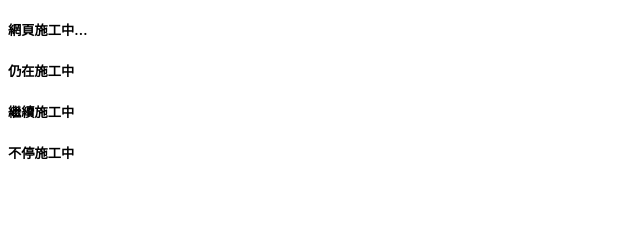
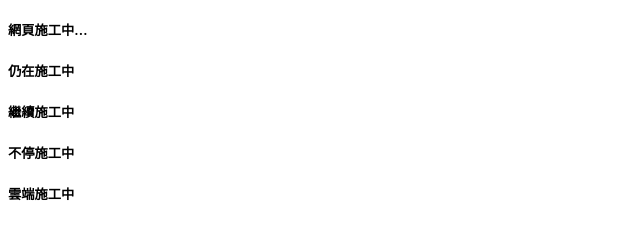
Before and after one commit to Tina-star2023/website2, a plain HTML site: page index.html in a window 1280 px wide. Shown: the part 70-308 px from the top of the page, without its empty margins (0-640 px from the left). Drawn offline with Linux system fonts and the light colour scheme.

Commit message:
github修改

```diff
--- a/index.html
+++ b/index.html
@@ -11,5 +11,6 @@
     <h5>仍在施工中</h5>
     <h5>繼續施工中</h5>
     <h5>不停施工中</h5>
+    <h5>雲端施工中</h5>
 </body>
 </html>
```
